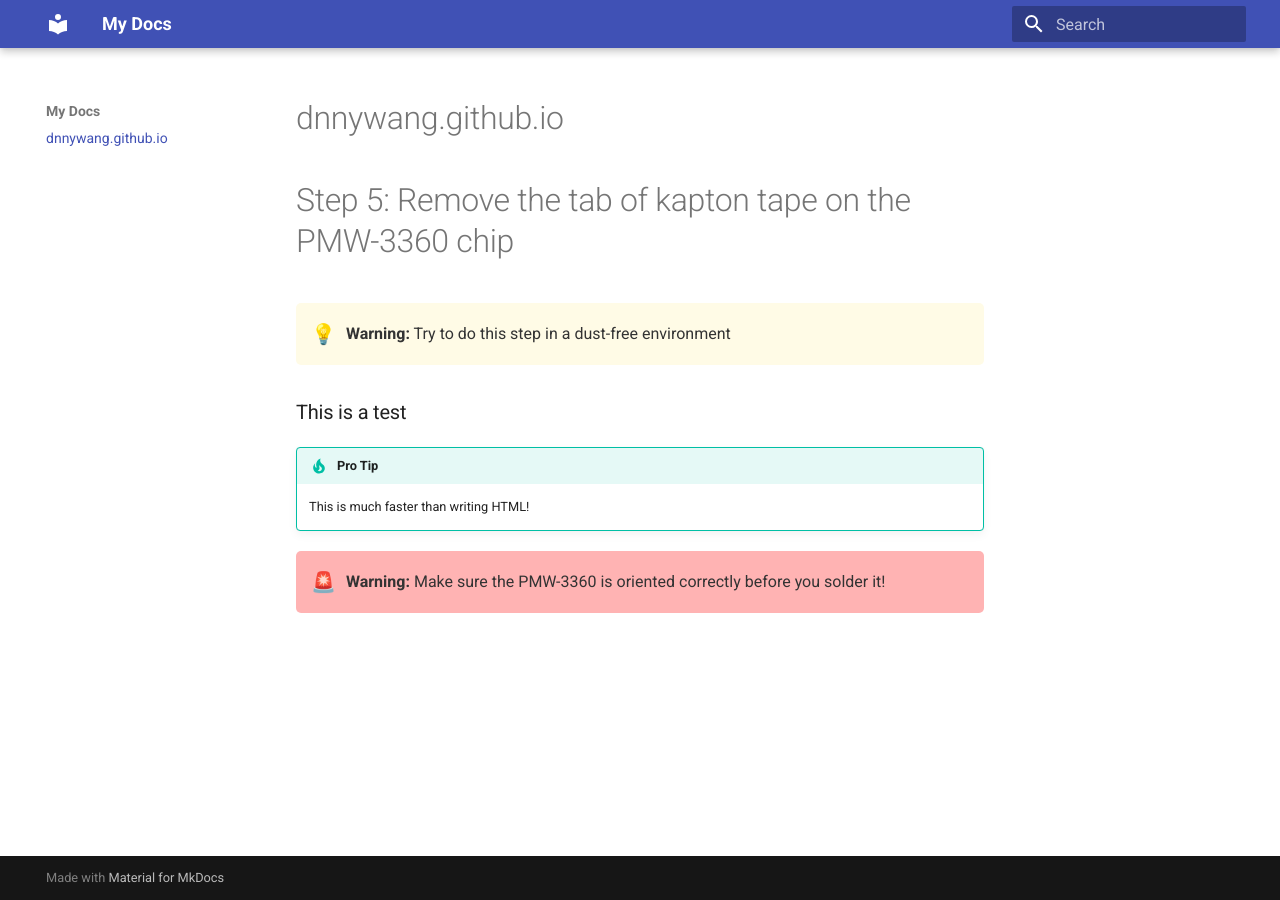
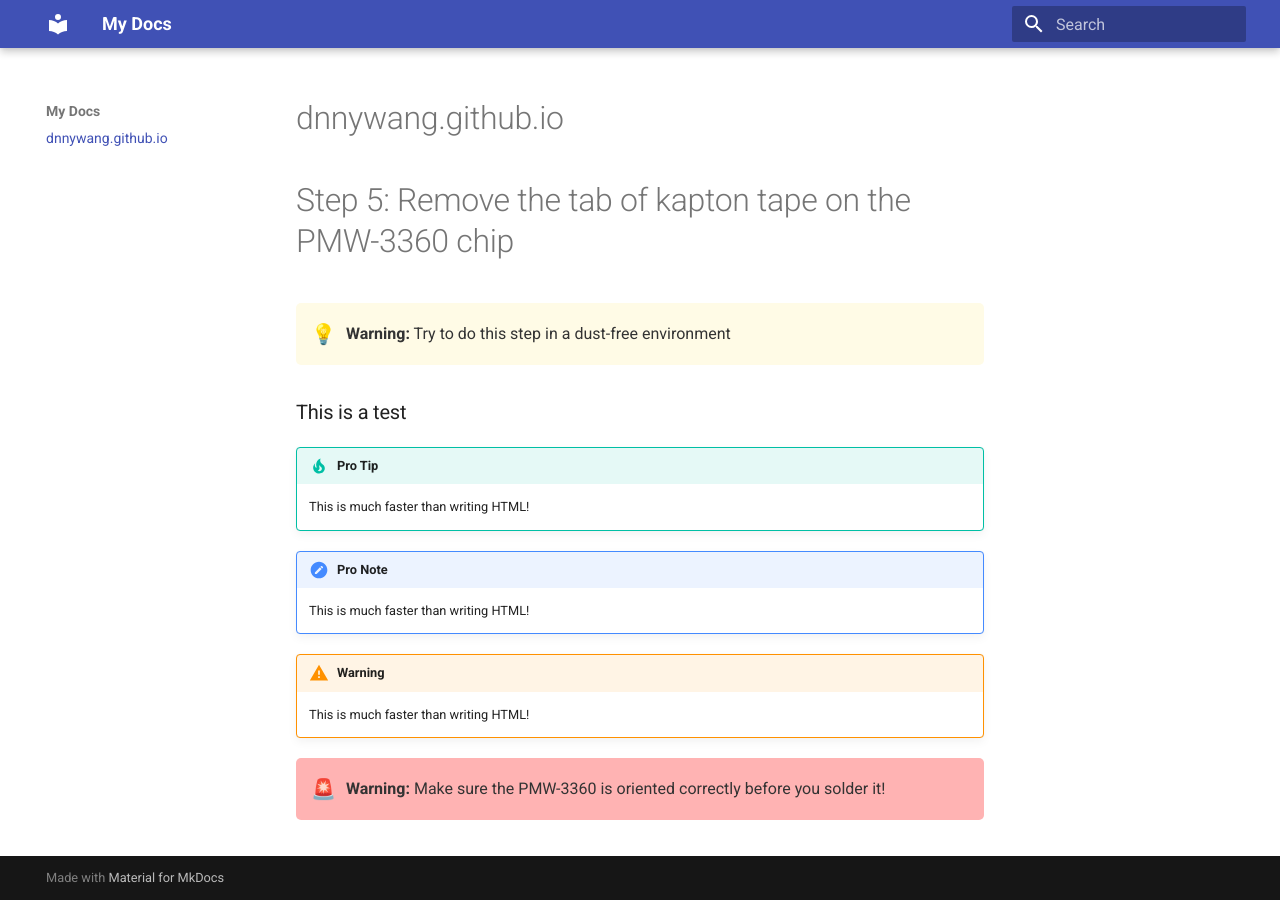
Before and after one commit to dnnywang/dnnywang.github.io, an MkDocs documentation site: the page built from docs/index.md, in a window 1280 px wide. Built offline with MkDocs 1.6.1 and Material for MkDocs 9.7.7, drawn with Linux system fonts in a browser that asks for light colours.

Commit message:
Update index.md

```diff
--- a/docs/index.md
+++ b/docs/index.md
@@ -13,6 +13,12 @@
 !!! tip "Pro Tip"
     This is much faster than writing HTML!
 
+!!! note "Pro Note"
+    This is much faster than writing HTML!
+
+!!! warning "Warning"
+    This is much faster than writing HTML!
+
 <div style="background-color: #ffb3b3; color: #333; padding: 15px; border-radius: 5px; margin-bottom: 10px; display: flex; align-items: center;">
   <span style="font-size: 20px; margin-right: 10px;">🚨</span>
   <div>
```
